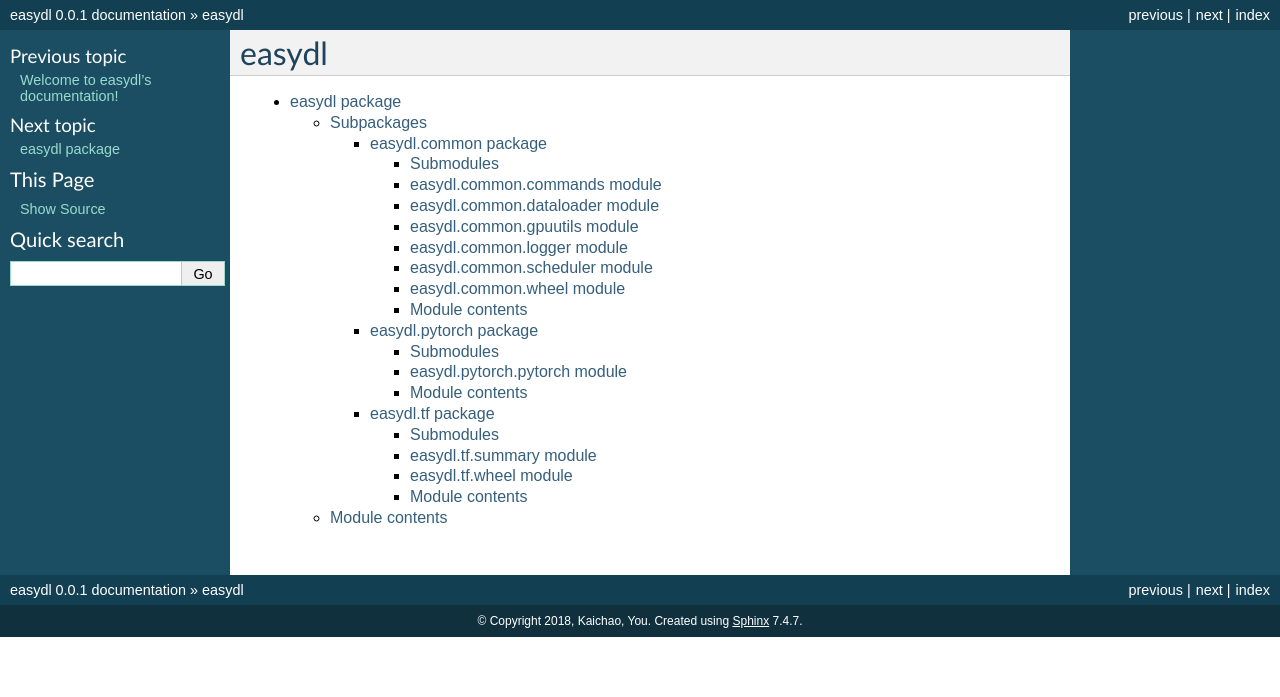
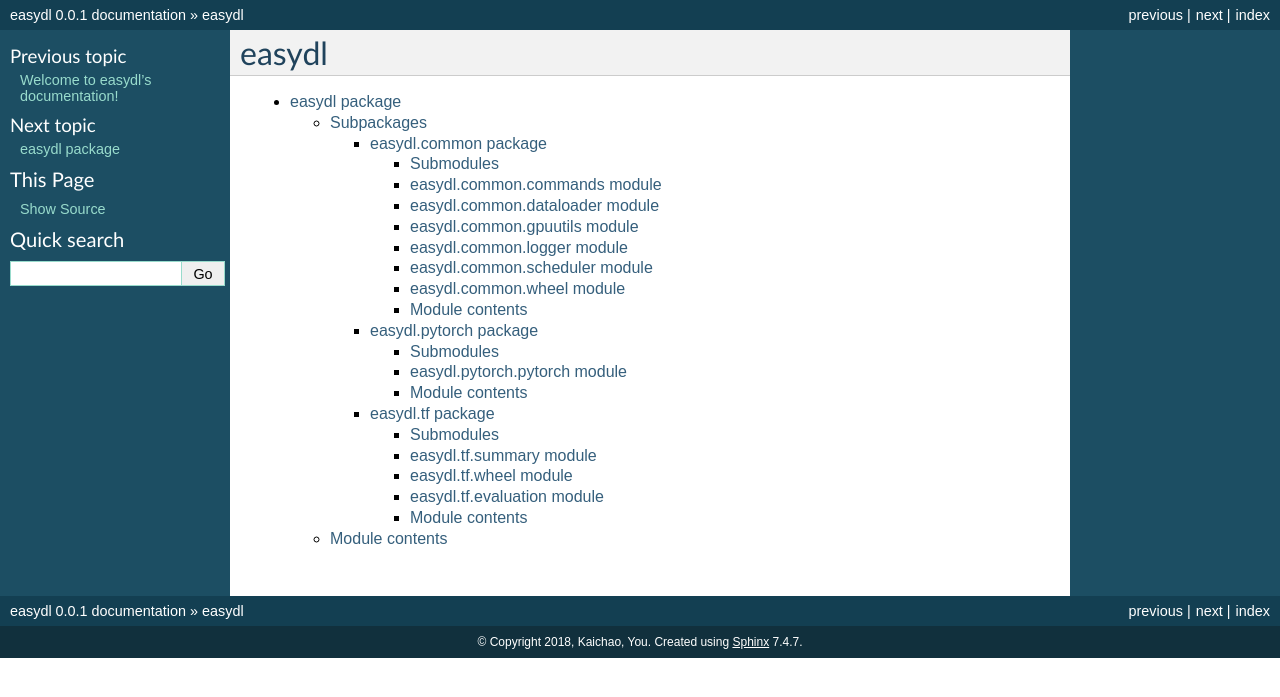
Before and after one commit to zwy19/easydl, a Sphinx documentation site: the page built from docs/modules/modules.rst, in a window 1280 px wide. Shown: the top 697 px of the page. Built offline with Sphinx 7.4.7, drawn with Linux system fonts in a browser that asks for light colours.

Commit message:
add tf.evalutaion doc

```diff
--- a/docs/modules/easydl.tf.rst
+++ b/docs/modules/easydl.tf.rst
@@ -20,6 +20,13 @@ easydl.tf.wheel module
     :undoc-members:
     :show-inheritance:
 
+easydl.tf.evaluation module
+----------------------
+
+.. automodule:: easydl.tf.evaluation
+    :members:
+    :undoc-members:
+    :show-inheritance:
 
 Module contents
 ---------------
```
